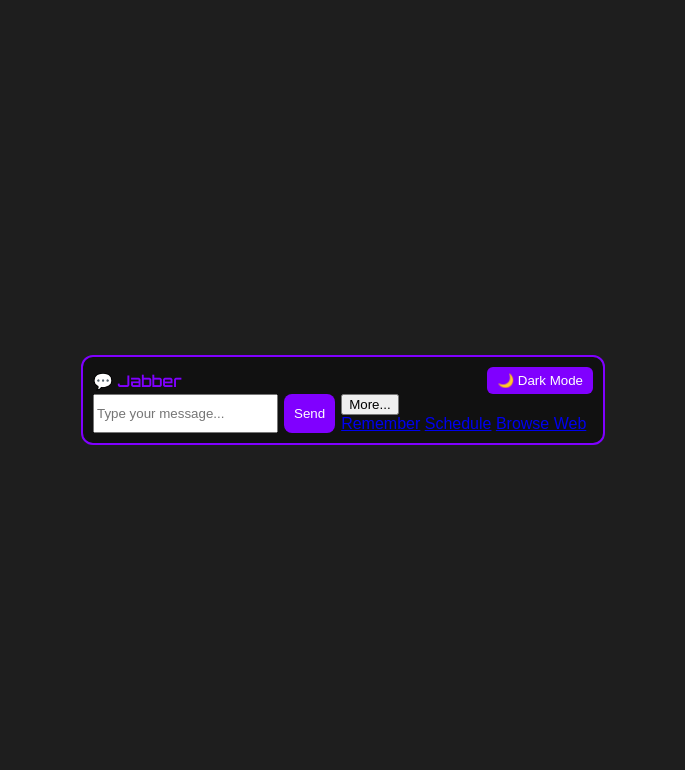
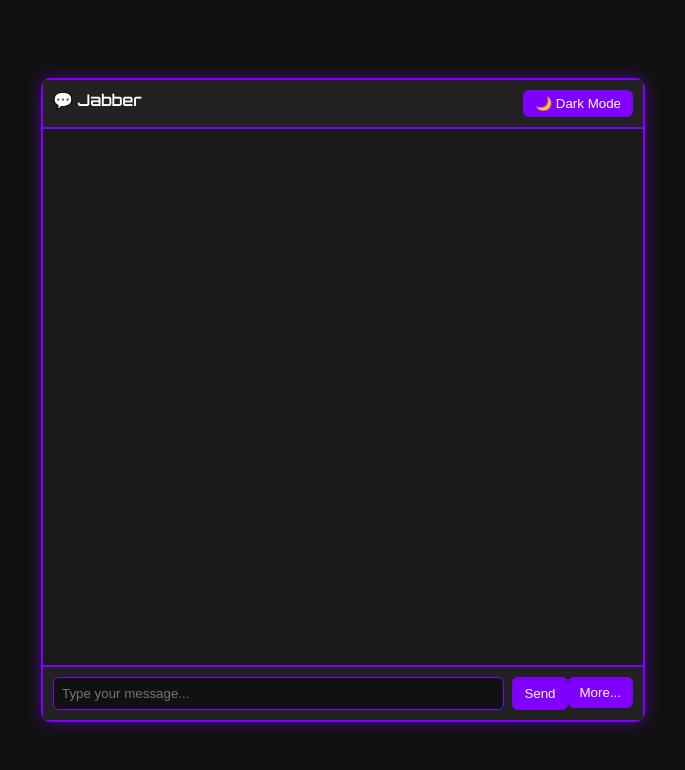
Before and after one commit to officialdanielhester-cpu/Jabber2.0, a website: page index.html in a window 1280 px wide. Shown: the whole page, without its empty margins (297-982 px from the left). Drawn offline with Linux system fonts and the light colour scheme.

Commit message:
Update style.css

```diff
--- a/style.css
+++ b/style.css
@@ -1,50 +1,50 @@
 body {
   margin: 0;
   font-family: Arial, sans-serif;
-  background: #1e1e1e;
-  color: white;
+  background: #111;
+  color: #fff;
   display: flex;
   justify-content: center;
   align-items: center;
   height: 100vh;
 }
 
+/* Chat box responsive */
 .chat-container {
   width: 95%;
-  max-width: 500px;
-  background: #111;
+  max-width: 600px;
+  height: 80vh;
+  display: flex;
+  flex-direction: column;
+  background: #1a1a1a;
   border: 2px solid #8000ff;
-  border-radius: 12px;
-  padding: 10px;
+  border-radius: 10px;
+  box-shadow: 0 0 15px rgba(128, 0, 255, 0.5);
 }
 
+/* Header */
 .chat-header {
   display: flex;
   justify-content: space-between;
-  align-items: center;
-}
-
-.logo {
+  padding: 10px;
+  background: #222;
+  border-bottom: 2px solid #8000ff;
   font-family: 'Orbitron', sans-serif;
-  color: #8000ff;
-  margin: 0;
 }
 
 #theme-toggle {
   background: #8000ff;
   border: none;
-  padding: 6px 10px;
+  padding: 6px 12px;
   border-radius: 6px;
+  color: #fff;
   cursor: pointer;
-  color: white;
 }
 
-.chat-box {
-  height: 400px;
+/* Messages */
+#chat-messages {
+  flex: 1;
   overflow-y: auto;
-  background: #1c1c1c;
-  border-radius: 10px;
-  margin: 10px 0;
   padding: 10px;
   display: flex;
   flex-direction: column;
@@ -53,42 +53,79 @@
 
 /* Chat bubbles */
 .message {
+  max-width: 70%;
   padding: 10px;
   border-radius: 10px;
-  max-width: 80%;
   word-wrap: break-word;
 }
 
 .user {
   background: #8000ff;
+  color: #fff;
   align-self: flex-end;
-  color: white;
 }
 
-.bot {
+.jabber {
   background: #333;
+  color: #fff;
   align-self: flex-start;
-  color: white;
 }
 
+/* Input area */
 .chat-input {
   display: flex;
-  gap: 6px;
+  padding: 10px;
+  border-top: 2px solid #8000ff;
+  background: #222;
 }
 
-#user-input {
+#message-input {
   flex: 1;
   padding: 8px;
-  border-radius: 8px;
+  border-radius: 6px;
   border: 1px solid #8000ff;
-  outline: none;
+  margin-right: 8px;
+  background: #111;
+  color: #fff;
 }
 
-#send-btn, #action-select {
+#send-btn, .dropbtn {
   background: #8000ff;
   border: none;
-  color: white;
-  padding: 8px 10px;
-  border-radius: 8px;
+  padding: 8px 12px;
+  border-radius: 6px;
+  color: #fff;
   cursor: pointer;
 }
+
+/* Dropdown */
+.dropdown {
+  position: relative;
+}
+
+.dropdown-content {
+  display: none;
+  position: absolute;
+  bottom: 40px;
+  right: 0;
+  background: #222;
+  border: 1px solid #8000ff;
+  border-radius: 6px;
+  min-width: 120px;
+  z-index: 1;
+}
+
+.dropdown-content a {
+  display: block;
+  padding: 8px;
+  color: #fff;
+  text-decoration: none;
+}
+
+.dropdown-content a:hover {
+  background: #8000ff;
+}
+
+.dropdown:hover .dropdown-content {
+  display: block;
+}
```
